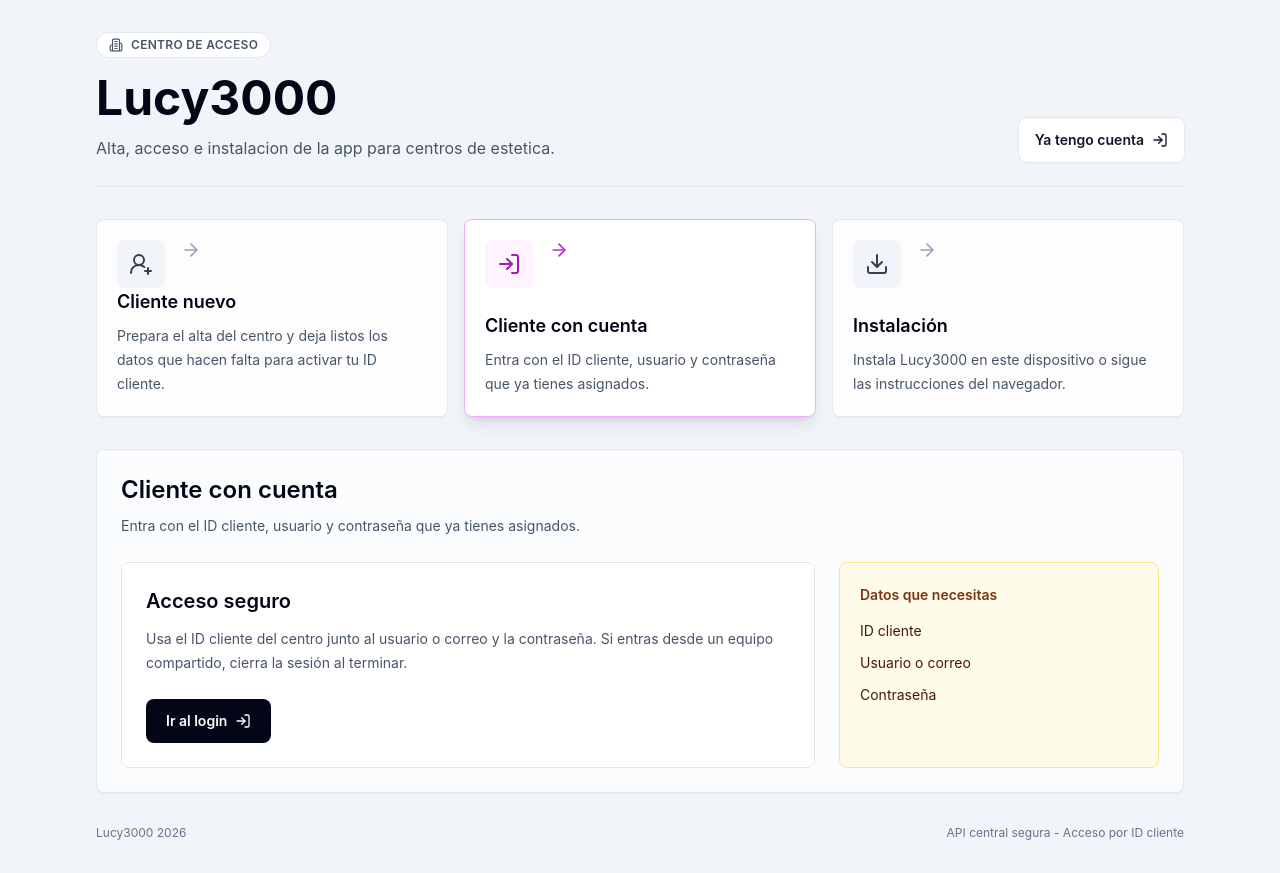
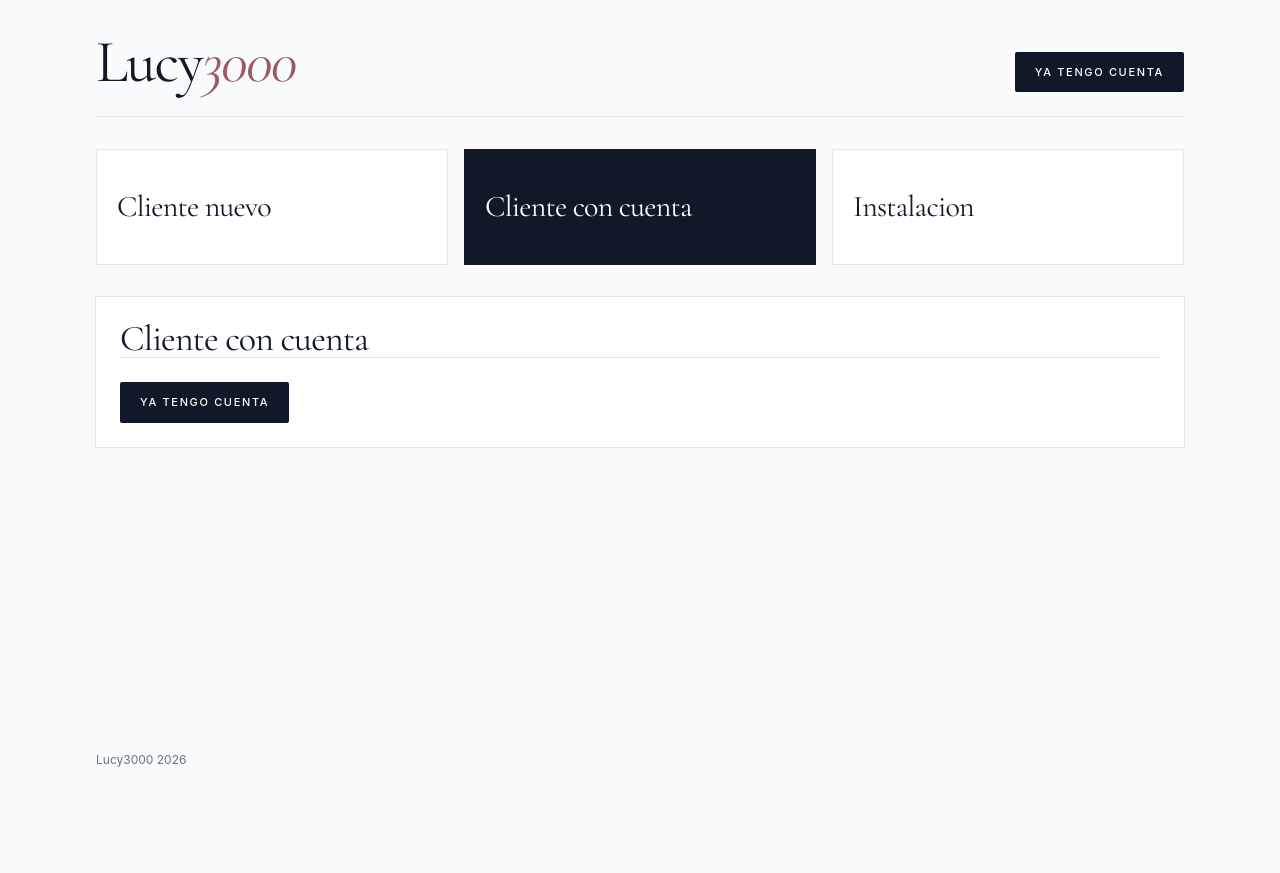
Before and after one commit to Sergiom84/Lucy3000, a React (Vite) app: page / in a window 1280 px wide. After the commit the page ends 800 px from the top, so only its background shows below. Built offline with nearby package versions, Linux system fonts and the light colour scheme.

Commit message:
Simplify public access portal

```diff
--- a/src/renderer/pages/PublicAccess.tsx
+++ b/src/renderer/pages/PublicAccess.tsx
@@ -1,83 +1,25 @@
-import { useMemo, useState } from 'react'
+import { useState } from 'react'
 import { Link } from 'react-router-dom'
-import toast from 'react-hot-toast'
-import {
-  ArrowRight,
-  Building2,
-  CheckCircle2,
-  Clipboard,
-  Download,
-  ExternalLink,
-  LogIn,
-  Mail,
-  MonitorDown,
-  Smartphone,
-  UserRoundPlus
-} from 'lucide-react'
 import { usePwaInstallPrompt } from '../hooks/usePwaInstallPrompt'
 
 type PortalMode = 'new' | 'account' | 'install'
 
-type LeadForm = {
-  businessName: string
-  contactName: string
-  email: string
-  phone: string
-  notes: string
-}
+const ACCENT = '#9a5a63'
+const serifStyle = { fontFamily: '"Cormorant Garamond", ui-serif, Georgia, serif' }
 
-const INITIAL_FORM: LeadForm = {
-  businessName: '',
-  contactName: '',
-  email: '',
-  phone: '',
-  notes: ''
-}
+const portalModes: Array<{ id: PortalMode; title: string }> = [
+  { id: 'new', title: 'Cliente nuevo' },
+  { id: 'account', title: 'Cliente con cuenta' },
+  { id: 'install', title: 'Instalacion' }
+]
 
-const modeCopy: Record<
-  PortalMode,
-  {
-    title: string
-    description: string
-  }
-> = {
-  new: {
-    title: 'Cliente nuevo',
-    description: 'Prepara el alta del centro y deja listos los datos que hacen falta para activar tu ID cliente.'
-  },
-  account: {
-    title: 'Cliente con cuenta',
-    description: 'Entra con el ID cliente, usuario y contraseña que ya tienes asignados.'
-  },
-  install: {
-    title: 'Instalación',
-    description: 'Instala Lucy3000 en este dispositivo o sigue las instrucciones del navegador.'
-  }
-}
-
-function buildLeadSummary(form: LeadForm) {
-  return [
-    'Solicitud de alta Lucy3000',
-    '',
-    `Centro: ${form.businessName || '-'}`,
-    `Contacto: ${form.contactName || '-'}`,
-    `Email: ${form.email || '-'}`,
-    `Telefono: ${form.phone || '-'}`,
-    `Notas: ${form.notes || '-'}`
-  ].join('\n')
-}
-
-function PublicAccessCard({
+function PortalCard({
   active,
-  description,
-  icon,
   onClick,
   testId,
   title
 }: {
   active: boolean
-  description: string
-  icon: JSX.Element
   onClick: () => void
   testId: string
   title: string
@@ -87,169 +29,50 @@
       type="button"
       data-testid={testId}
       onClick={onClick}
-      className={`group flex min-h-[156px] w-full flex-col justify-between rounded-lg border p-5 text-left transition-all focus:outline-none focus:ring-2 focus:ring-primary-500 focus:ring-offset-2 ${
+      className={`min-h-[116px] border p-5 text-left transition-colors focus:outline-none focus:ring-2 focus:ring-offset-2 ${
         active
-          ? 'border-primary-300 bg-white shadow-lg shadow-primary-950/10'
-          : 'border-slate-200 bg-white/85 shadow-sm hover:border-slate-300 hover:bg-white'
+          ? 'border-gray-900 bg-gray-900 text-white focus:ring-gray-900'
+          : 'border-gray-200 bg-white text-gray-900 hover:border-gray-400 hover:bg-gray-50 focus:ring-gray-500'
       }`}
     >
-      <span className="flex items-start justify-between gap-4">
-        <span className={`rounded-lg p-3 ${active ? 'bg-primary-50 text-primary-700' : 'bg-slate-100 text-slate-700'}`}>
-          {icon}
-        </span>
-        <ArrowRight
-          className={`h-5 w-5 transition-transform ${active ? 'text-primary-600' : 'text-slate-400 group-hover:translate-x-1'}`}
-        />
-      </span>
-      <span>
-        <span className="block text-lg font-semibold text-slate-950">{title}</span>
-        <span className="mt-2 block text-sm leading-6 text-slate-600">{description}</span>
+      <span
+        className="block text-3xl font-normal tracking-tight"
+        style={{ ...serifStyle, lineHeight: 1 }}
+      >
+        {title}
       </span>
     </button>
   )
 }
 
 function NewClientPanel() {
-  const [form, setForm] = useState<LeadForm>(INITIAL_FORM)
-  const summary = useMemo(() => buildLeadSummary(form), [form])
-  const hasMinimumData = Boolean(form.businessName.trim() && form.contactName.trim() && form.phone.trim())
-
-  const updateField = (field: keyof LeadForm, value: string) => {
-    setForm((current) => ({ ...current, [field]: value }))
-  }
-
-  const copySummary = async () => {
-    await navigator.clipboard.writeText(summary)
-    toast.success('Solicitud copiada')
-  }
-
   const openMail = () => {
-    const subject = encodeURIComponent('Solicitud de alta Lucy3000')
-    const body = encodeURIComponent(summary)
-    window.location.href = `mailto:?subject=${subject}&body=${body}`
+    const subject = encodeURIComponent('Alta Lucy3000')
+    window.location.href = `mailto:?subject=${subject}`
   }
 
   return (
-    <section className="grid gap-8 lg:grid-cols-[minmax(0,1fr)_340px]">
-      <div>
-        <div className="grid gap-4 sm:grid-cols-2">
-          <label className="block">
-            <span className="mb-2 block text-sm font-medium text-slate-700">Nombre del centro</span>
-            <input
-              value={form.businessName}
-              onChange={(event) => updateField('businessName', event.target.value)}
-              className="input bg-white"
-              placeholder="Lucy Estetica"
-            />
-          </label>
-          <label className="block">
-            <span className="mb-2 block text-sm font-medium text-slate-700">Persona de contacto</span>
-            <input
-              value={form.contactName}
-              onChange={(event) => updateField('contactName', event.target.value)}
-              className="input bg-white"
-              placeholder="Nombre y apellidos"
-            />
-          </label>
-          <label className="block">
-            <span className="mb-2 block text-sm font-medium text-slate-700">Correo</span>
-            <input
-              type="email"
-              value={form.email}
-              onChange={(event) => updateField('email', event.target.value)}
-              className="input bg-white"
-              placeholder="centro@email.com"
-            />
-          </label>
-          <label className="block">
-            <span className="mb-2 block text-sm font-medium text-slate-700">Telefono</span>
-            <input
-              value={form.phone}
-              onChange={(event) => updateField('phone', event.target.value)}
-              className="input bg-white"
-              placeholder="600 000 000"
-            />
-          </label>
-        </div>
-
-        <label className="mt-4 block">
-          <span className="mb-2 block text-sm font-medium text-slate-700">Notas de alta</span>
-          <textarea
-            value={form.notes}
-            onChange={(event) => updateField('notes', event.target.value)}
-            className="input min-h-[116px] resize-y bg-white"
-            placeholder="Usuarios necesarios, fecha de inicio, datos a importar..."
-          />
-        </label>
-
-        <div className="mt-5 flex flex-col gap-3 sm:flex-row">
-          <button
-            type="button"
-            onClick={() => void copySummary()}
-            disabled={!hasMinimumData}
-            className="btn btn-primary inline-flex items-center justify-center gap-2 disabled:cursor-not-allowed disabled:opacity-50"
-          >
-            <Clipboard className="h-4 w-4" />
-            Copiar solicitud
-          </button>
+    <section className="border-t border-gray-200 pt-6">
       <button
         type="button"
         onClick={openMail}
-            disabled={!hasMinimumData}
-            className="btn btn-secondary inline-flex items-center justify-center gap-2 disabled:cursor-not-allowed disabled:opacity-50"
+        className="inline-flex rounded-sm bg-gray-900 px-5 py-3 text-[11px] font-medium uppercase tracking-[0.15em] text-white transition hover:bg-black"
       >
-            <Mail className="h-4 w-4" />
-            Abrir correo
+        Solicitar alta
       </button>
-        </div>
-      </div>
-
-      <aside className="rounded-lg border border-emerald-200 bg-emerald-50 p-5 text-emerald-950">
-        <h3 className="text-sm font-semibold uppercase tracking-wide text-emerald-800">Onboarding</h3>
-        <ol className="mt-4 space-y-4 text-sm leading-6">
-          {[
-            'Recibimos los datos del centro.',
-            'Creamos el tenant en estado pendiente.',
-            'Te damos el ID cliente y el usuario inicial.',
-            'Activamos la prueba cuando el centro confirme.'
-          ].map((step) => (
-            <li key={step} className="flex gap-3">
-              <CheckCircle2 className="mt-0.5 h-5 w-5 shrink-0 text-emerald-700" />
-              <span>{step}</span>
-            </li>
-          ))}
-        </ol>
-      </aside>
     </section>
   )
 }
 
 function AccountPanel() {
   return (
-    <section className="grid gap-6 lg:grid-cols-[minmax(0,1fr)_320px]">
-      <div className="rounded-lg border border-slate-200 bg-white p-6">
-        <h2 className="text-xl font-semibold text-slate-950">Acceso seguro</h2>
-        <p className="mt-3 max-w-2xl text-sm leading-6 text-slate-600">
-          Usa el ID cliente del centro junto al usuario o correo y la contraseña. Si entras desde un equipo compartido,
-          cierra la sesión al terminar.
-        </p>
+    <section className="border-t border-gray-200 pt-6">
       <Link
         to="/login"
-          className="mt-6 inline-flex items-center justify-center gap-2 rounded-lg bg-slate-950 px-5 py-3 text-sm font-semibold text-white transition-colors hover:bg-slate-800"
+        className="inline-flex rounded-sm bg-gray-900 px-5 py-3 text-[11px] font-medium uppercase tracking-[0.15em] text-white transition hover:bg-black"
       >
-          Ir al login
-          <LogIn className="h-4 w-4" />
+        Ya tengo cuenta
       </Link>
-      </div>
-
-      <div className="rounded-lg border border-amber-200 bg-amber-50 p-5 text-sm leading-6 text-amber-950">
-        <h3 className="font-semibold text-amber-900">Datos que necesitas</h3>
-        <ul className="mt-3 space-y-2">
-          <li>ID cliente</li>
-          <li>Usuario o correo</li>
-          <li>Contraseña</li>
-        </ul>
-      </div>
     </section>
   )
 }
@@ -258,149 +81,75 @@
   const { canPromptInstall, install, isStandalone, isSupportedContext } = usePwaInstallPrompt()
 
   return (
-    <section className="grid gap-6 lg:grid-cols-[minmax(0,1fr)_340px]">
-      <div className="rounded-lg border border-slate-200 bg-white p-6">
-        <div className="flex items-start gap-4">
-          <span className="rounded-lg bg-cyan-50 p-3 text-cyan-700">
-            <MonitorDown className="h-6 w-6" />
-          </span>
-          <div>
-            <h2 className="text-xl font-semibold text-slate-950">
-              {isStandalone ? 'Lucy3000 ya esta instalada' : 'Instalar en este dispositivo'}
-            </h2>
-            <p className="mt-3 text-sm leading-6 text-slate-600">
-              La instalacion depende del navegador. En Chrome y Edge aparece en una ventana normal cuando el sitio cumple
-              las condiciones PWA.
-            </p>
-          </div>
-        </div>
-
-        <div className="mt-6 flex flex-col gap-3 sm:flex-row">
+    <section className="border-t border-gray-200 pt-6">
+      <div className="flex flex-col gap-3 sm:flex-row">
         <button
           type="button"
           onClick={() => void install()}
-            disabled={!canPromptInstall || isStandalone}
-            className="btn btn-primary inline-flex items-center justify-center gap-2 disabled:cursor-not-allowed disabled:opacity-50"
+          disabled={!canPromptInstall || isStandalone || !isSupportedContext}
+          className="inline-flex rounded-sm bg-gray-900 px-5 py-3 text-[11px] font-medium uppercase tracking-[0.15em] text-white transition hover:bg-black disabled:cursor-not-allowed disabled:opacity-50"
         >
-            <Download className="h-4 w-4" />
           Instalar app
         </button>
         <Link
           to="/login"
-            className="btn btn-secondary inline-flex items-center justify-center gap-2"
+          className="inline-flex rounded-sm border border-gray-300 bg-white px-5 py-3 text-[11px] font-medium uppercase tracking-[0.15em] text-gray-900 transition hover:border-gray-500 hover:bg-gray-50"
         >
           Entrar sin instalar
-            <ExternalLink className="h-4 w-4" />
         </Link>
       </div>
-
-        {!canPromptInstall && !isStandalone ? (
-          <div className="mt-5 rounded-lg border border-slate-200 bg-slate-50 p-4 text-sm leading-6 text-slate-700">
-            Si el boton no esta disponible, abre este enlace en una ventana normal de Chrome o Edge. En incognito el
-            navegador puede ocultar la instalacion.
-          </div>
-        ) : null}
-
-        {!isSupportedContext ? (
-          <div className="mt-4 rounded-lg border border-red-200 bg-red-50 p-4 text-sm text-red-800">
-            La instalacion requiere HTTPS.
-          </div>
-        ) : null}
-      </div>
-
-      <aside className="space-y-4">
-        <div className="rounded-lg border border-slate-200 bg-white p-5">
-          <h3 className="flex items-center gap-2 font-semibold text-slate-950">
-            <MonitorDown className="h-5 w-5 text-slate-600" />
-            Windows
-          </h3>
-          <p className="mt-3 text-sm leading-6 text-slate-600">
-            Chrome o Edge: menu del navegador, Aplicaciones, Instalar este sitio como una aplicacion.
-          </p>
-        </div>
-        <div className="rounded-lg border border-slate-200 bg-white p-5">
-          <h3 className="flex items-center gap-2 font-semibold text-slate-950">
-            <Smartphone className="h-5 w-5 text-slate-600" />
-            Movil
-          </h3>
-          <p className="mt-3 text-sm leading-6 text-slate-600">
-            Android: menu de Chrome, Instalar app. iPhone: compartir, Anadir a pantalla de inicio.
-          </p>
-        </div>
-      </aside>
     </section>
   )
 }
 
 export default function PublicAccess() {
   const [mode, setMode] = useState<PortalMode>('account')
-  const activeCopy = modeCopy[mode]
 
   return (
-    <main className="min-h-screen bg-slate-100 text-slate-950">
+    <main className="min-h-screen bg-gray-50 text-gray-900">
       <div className="mx-auto flex min-h-screen w-full max-w-6xl flex-col px-4 py-8 sm:px-6 lg:px-8">
-        <header className="flex flex-col gap-5 border-b border-slate-200 pb-6 sm:flex-row sm:items-end sm:justify-between">
-          <div>
-            <div className="inline-flex items-center gap-2 rounded-full border border-slate-200 bg-white px-3 py-1 text-xs font-semibold uppercase tracking-wide text-slate-600">
-              <Building2 className="h-3.5 w-3.5" />
-              Centro de acceso
-            </div>
-            <h1 className="mt-4 text-4xl font-bold tracking-normal text-slate-950 sm:text-5xl">Lucy3000</h1>
-            <p className="mt-3 max-w-2xl text-base leading-7 text-slate-600">
-              Alta, acceso e instalacion de la app para centros de estetica.
-            </p>
-          </div>
+        <header className="flex flex-col gap-5 border-b border-gray-200 pb-6 sm:flex-row sm:items-end sm:justify-between">
+          <h1
+            className="text-5xl font-normal tracking-tight text-gray-900 sm:text-6xl"
+            style={{ ...serifStyle, lineHeight: 1 }}
+          >
+            Lucy<span className="italic" style={{ color: ACCENT }}>3000</span>
+          </h1>
+
           <Link
             to="/login"
-            className="inline-flex items-center justify-center gap-2 rounded-lg bg-white px-4 py-3 text-sm font-semibold text-slate-900 shadow-sm ring-1 ring-slate-200 transition-colors hover:bg-slate-50"
+            className="inline-flex self-start rounded-sm bg-gray-900 px-5 py-3 text-[11px] font-medium uppercase tracking-[0.15em] text-white transition hover:bg-black sm:self-auto"
           >
             Ya tengo cuenta
-            <LogIn className="h-4 w-4" />
           </Link>
         </header>
 
         <section className="grid gap-4 py-8 lg:grid-cols-3">
-          <PublicAccessCard
-            active={mode === 'new'}
-            title={modeCopy.new.title}
-            description={modeCopy.new.description}
-            icon={<UserRoundPlus className="h-6 w-6" />}
-            testId="public-access-new-client"
-            onClick={() => setMode('new')}
+          {portalModes.map((item) => (
+            <PortalCard
+              key={item.id}
+              active={mode === item.id}
+              title={item.title}
+              testId={`public-access-${item.id}`}
+              onClick={() => setMode(item.id)}
             />
-          <PublicAccessCard
-            active={mode === 'account'}
-            title={modeCopy.account.title}
-            description={modeCopy.account.description}
-            icon={<LogIn className="h-6 w-6" />}
-            testId="public-access-account"
-            onClick={() => setMode('account')}
-          />
-          <PublicAccessCard
-            active={mode === 'install'}
-            title={modeCopy.install.title}
-            description={modeCopy.install.description}
-            icon={<Download className="h-6 w-6" />}
-            testId="public-access-install"
-            onClick={() => setMode('install')}
-          />
+          ))}
         </section>
 
-        <section className="rounded-lg border border-slate-200 bg-white/70 p-5 shadow-sm sm:p-6">
-          <div className="mb-6">
-            <h2 className="text-2xl font-semibold text-slate-950">{activeCopy.title}</h2>
-            <p className="mt-2 text-sm leading-6 text-slate-600">{activeCopy.description}</p>
-          </div>
+        <section className="bg-white p-5 shadow-sm ring-1 ring-gray-200 sm:p-6">
+          <h2
+            className="text-4xl font-normal tracking-tight text-gray-900"
+            style={{ ...serifStyle, lineHeight: 1 }}
+          >
+            {portalModes.find((item) => item.id === mode)?.title}
+          </h2>
 
           {mode === 'new' ? <NewClientPanel /> : null}
           {mode === 'account' ? <AccountPanel /> : null}
           {mode === 'install' ? <InstallPanel /> : null}
         </section>
 
-        <footer className="mt-auto flex flex-col gap-2 pt-8 text-xs text-slate-500 sm:flex-row sm:items-center sm:justify-between">
-          <span>Lucy3000 2026</span>
-          <span>API central segura - Acceso por ID cliente</span>
-        </footer>
+        <footer className="mt-auto pt-8 text-xs text-gray-500">Lucy3000 2026</footer>
       </div>
     </main>
   )
```
Lines whose indentation alone changed are shown as unchanged.
